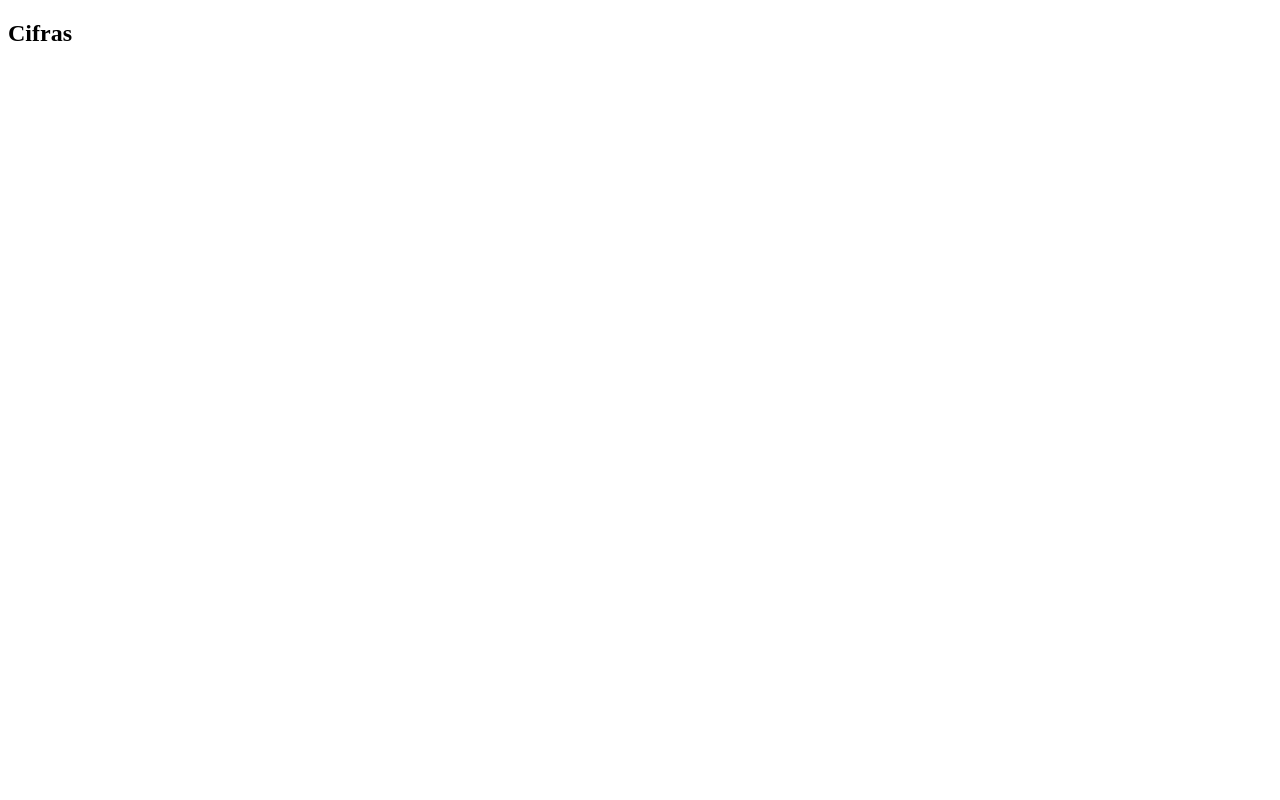
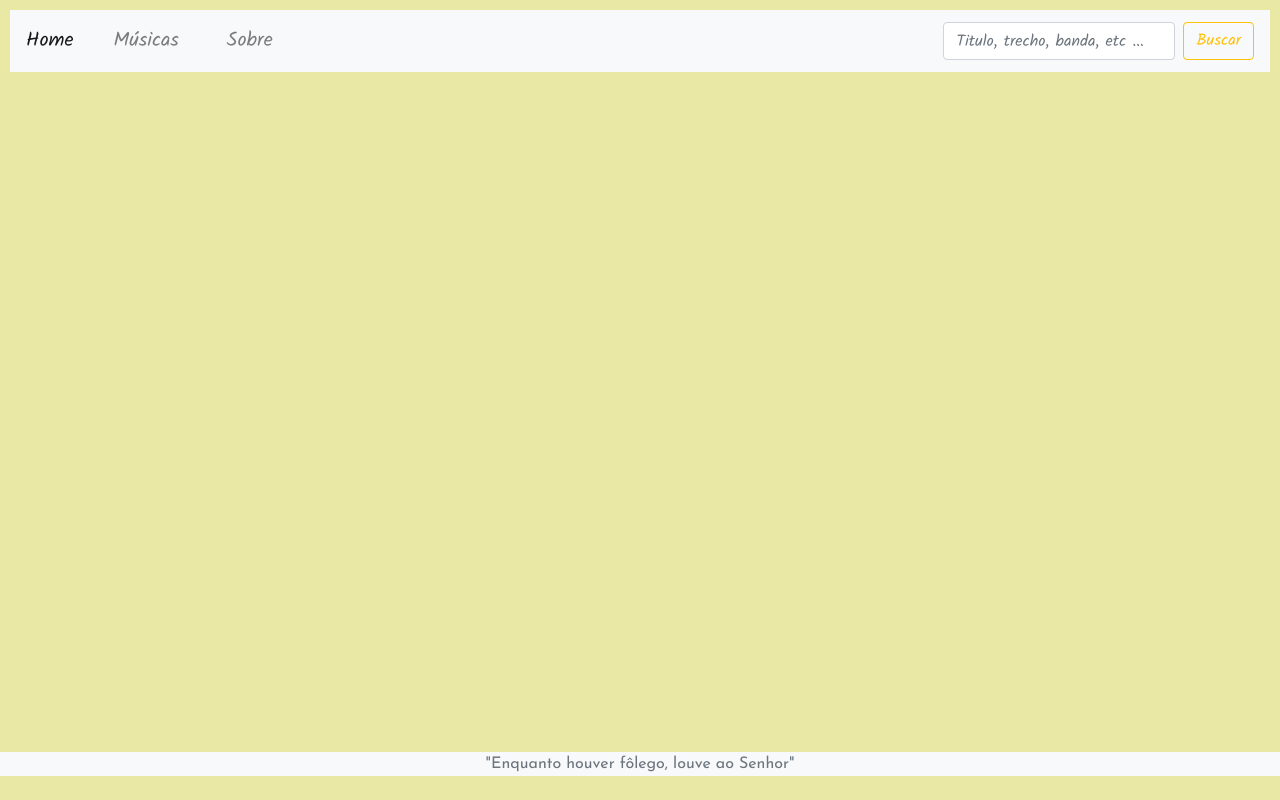
Before and after one commit to IrlanSenne/Single-Page-Aplication---MVC---Angular-8, an Angular app: page / in a window 1280 px wide. Built offline with nearby package versions, Linux system fonts and the light colour scheme.

Commit message:
1 -Intial  Settings Head and Footer

```diff
--- a/package.json
+++ b/package.json
@@ -19,6 +19,8 @@
     "@angular/platform-browser": "~8.2.14",
     "@angular/platform-browser-dynamic": "~8.2.14",
     "@angular/router": "~8.2.14",
+    "bootstrap": "^4.4.1",
+    "jquery": "^3.4.1",
     "rxjs": "~6.4.0",
     "tslib": "^1.10.0",
     "zone.js": "~0.9.1"
--- a/src/app/app.component.css
+++ b/src/app/app.component.css
@@ -0,0 +1,3 @@
+.a1{
+    font-size: 20px;
+}
--- a/src/app/app.component.html
+++ b/src/app/app.component.html
@@ -1,11 +1,31 @@
-<div class="content" role="main">
+<nav class="navbar navbar-expand-lg navbar-light bg-light">
+  <a class="navbar-brand" href="#">Home</a>
+  <button class="navbar-toggler" type="button" data-toggle="collapse" data-target="#navbarTogglerDemo02" aria-controls="navbarTogglerDemo02" aria-expanded="false" aria-label="Toggle navigation">
+    <span class="navbar-toggler-icon"></span>
+  </button>
 
-<h2>Cifras</h2>
+  <div class="collapse navbar-collapse" id="navbarTogglerDemo02">
+    <ul class="navbar-nav mr-auto mt-2 mt-lg-0">
+      <li class="nav-item " routerActivedLink="Active">
+        <a class="nav-link ml-3 mr-3 a1" href="#">Músicas </a>
+      </li>
+      <li class="nav-item" routerActivedLink="Active">
+        <a class="nav-link ml-3 a1" href="#">Sobre</a>
+      </li>
+
+    </ul>
+    <form class="form-inline my-2 my-lg-0">
+      <input class="form-control mr-sm-2" type="search" placeholder="Titulo, trecho, banda, etc ...">
+      <button class="btn btn-outline-warning my-2 my-sm-0" type="submit">Buscar</button>
+    </form>
   </div>
-
+</nav>
 
   <!-- Footer -->
-  <footer>
+  <footer class="fixed-bottom mb-4">
+    <div class="bg-light text-muted text-center" >
+     "Enquanto houver fôlego, louve ao Senhor"
+    </div>
 
   </footer>
 
--- a/src/index.html
+++ b/src/index.html
@@ -2,12 +2,19 @@
 <html lang="en">
 <head>
   <meta charset="utf-8">
-  <title>Cifra</title>
+  <title>F I R E  | Cifras</title>
   <base href="/">
   <meta name="viewport" content="width=device-width, initial-scale=1">
+  <link rel="stylesheet" href="https://stackpath.bootstrapcdn.com/bootstrap/4.4.1/css/bootstrap.min.css" integrity="sha384-Vkoo8x4CGsO3+Hhxv8T/Q5PaXtkKtu6ug5TOeNV6gBiFeWPGFN9MuhOf23Q9Ifjh" crossorigin="anonymous">
+  <link href="https://fonts.googleapis.com/css?family=Caveat|Josefin+Sans|Kalam&display=swap" rel="stylesheet">
   <link rel="icon" type="image/x-icon" href="favicon.ico">
 </head>
 <body>
   <app-root></app-root>
+
+  <script src="https://code.jquery.com/jquery-3.4.1.slim.min.js" integrity="sha384-J6qa4849blE2+poT4WnyKhv5vZF5SrPo0iEjwBvKU7imGFAV0wwj1yYfoRSJoZ+n" crossorigin="anonymous"></script>
+  <script src="https://cdn.jsdelivr.net/npm/popper.js@1.16.0/dist/umd/popper.min.js" integrity="sha384-Q6E9RHvbIyZFJoft+2mJbHaEWldlvI9IOYy5n3zV9zzTtmI3UksdQRVvoxMfooAo" crossorigin="anonymous"></script>
+  <script src="https://stackpath.bootstrapcdn.com/bootstrap/4.4.1/js/bootstrap.min.js" integrity="sha384-wfSDF2E50Y2D1uUdj0O3uMBJnjuUD4Ih7YwaYd1iqfktj0Uod8GCExl3Og8ifwB6" crossorigin="anonymous"></script>
 </body>
+
 </html>
--- a/src/styles.css
+++ b/src/styles.css
@@ -1 +1,17 @@
-/* You can add global styles to this file, and also import other style files */
+/* You can add global styles to this file, and also import other style files
+
+
+font-family: 'Josefin Sans', sans-serif;
+font-family: 'Caveat', cursive;
+font-family: 'Kalam', cursive;
+
+*/
+body{
+    padding: 10px;
+    font-family: 'Kalam', cursive;
+    background-color: rgb(233, 232, 164);
+}
+footer{
+
+    font-family: 'Josefin Sans', sans-serif;
+}
```
Also changed, not shown: 1 other file (tests, documents, lock files or other folders).
